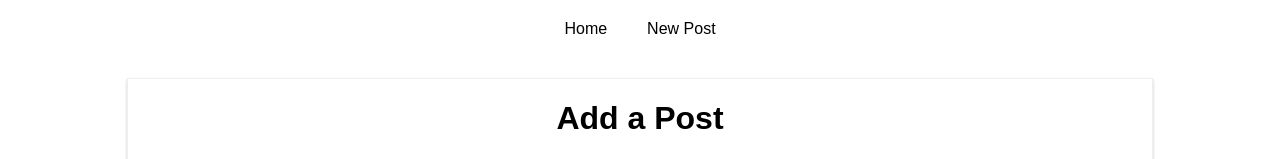
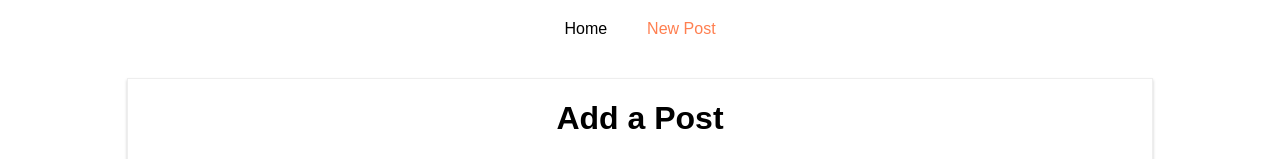
Before and after one commit to bowen9284/udemy-react-http, a React (Create React App) app: page /new-post in a window 1280 px wide. Shown: the top 159 px of the page. Built offline with nearby package versions, Linux system fonts and the light colour scheme.

Commit message:
using navlink to replace link

```diff
--- a/src/containers/Blog/Blog.css
+++ b/src/containers/Blog/Blog.css
@@ -17,6 +17,7 @@
 }
 
 .Blog a:hover,
-.Blog a:active {
-    color: coral;
+.Blog a:active,
+.Blog a.active {
+  color: coral;
 }
--- a/src/containers/Blog/Blog.js
+++ b/src/containers/Blog/Blog.js
@@ -2,7 +2,7 @@
 import './Blog.css';
 import Posts from '../Posts/Posts';
 import NewPost from '../NewPost/NewPost';
-import { Route, Link } from 'react-router-dom';
+import { Route, NavLink } from 'react-router-dom';
 
 class Blog extends Component {
   render() {
@@ -12,16 +12,28 @@
           <nav>
             <ul>
               <li>
-                <Link to="/">Home</Link>
+                <NavLink
+                  to="/"
+                  exact
+                  activeClassName="my-active"
+                  activeStye={{
+                    color: '#fa923f',
+                    textDecoration: 'underline'
+                  }}
+                >
+                  Home
+                </NavLink>
               </li>
               <li>
-                <Link to={{
+                <NavLink
+                  to={{
                     pathname: '/new-post',
                     hash: '#submit',
                     search: '?quick-submit=true'
-                  }}>
+                  }}
+                >
                   New Post
-                </Link>
+                </NavLink>
               </li>
             </ul>
           </nav>
```
